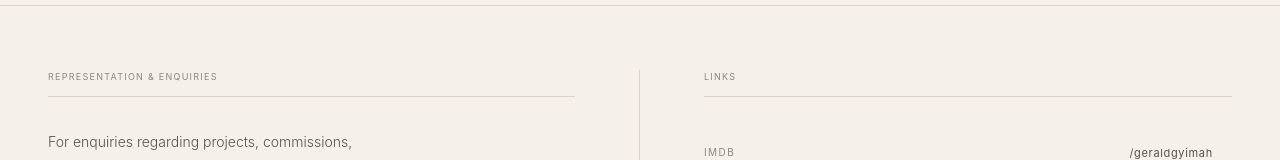
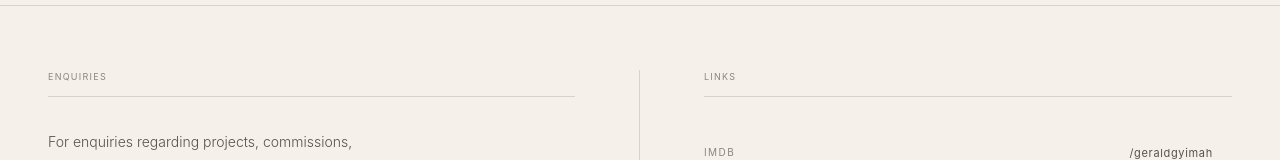
Before and after one commit to abdullahadwad/gerald-portfolio, a Next.js app: page /contact in a window 1280 px wide. Shown: the part 162-322 px from the top of the page. Built offline with nearby package versions, Linux system fonts and the light colour scheme.

Commit message:
feat: implement contact page and home page layout

```diff
--- a/src/app/contact/page.tsx
+++ b/src/app/contact/page.tsx
@@ -133,7 +133,7 @@ export default function ContactPage() {
             className="pb-12 md:pb-0 md:pr-16 md:border-r"
             style={{ borderColor: colors.border }}
           >
-            <SectionLabel>Representation &amp; Enquiries</SectionLabel>
+            <SectionLabel>{/* Representation &amp; */}Enquiries</SectionLabel>
 
             <p
               className="font-light mt-8 mb-10 max-w-sm"
--- a/src/app/page.tsx
+++ b/src/app/page.tsx
@@ -341,11 +341,11 @@ export default async function Home() {
 
           <div className="flex flex-col max-w-sm">
             {[
-              {
+              /* {
                 label: "Representation",
                 href: "",
                 value: "Independent",
-              },
+              }, */
               {
                 label: "Email",
                 href: "mailto:gerald@geraldgyimah.com",
```
